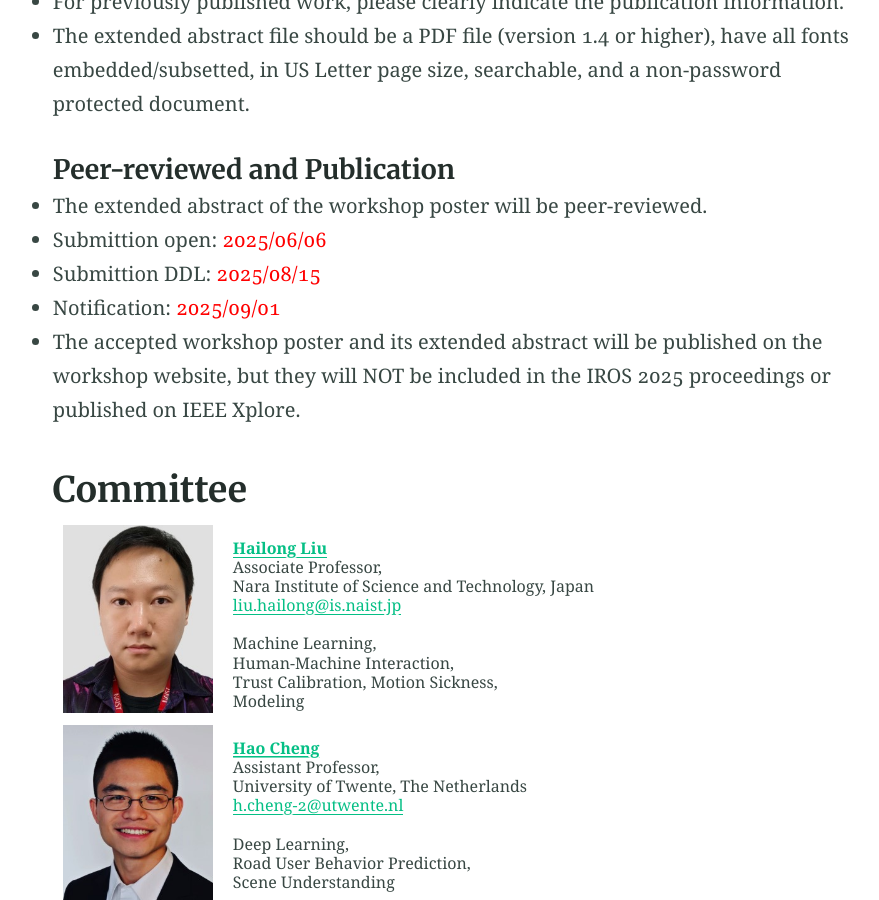
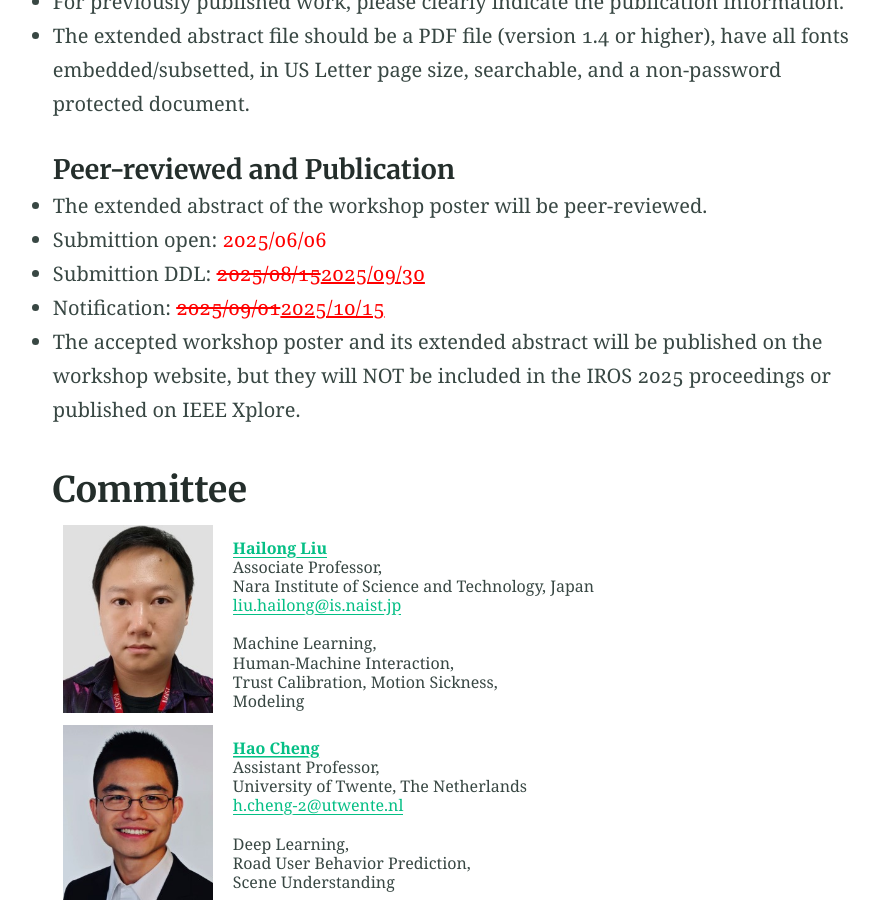
Before and after one commit to Are-You-Happy-with-AV/are-you-happy-with-av.github.io, a Jekyll site: the page built from index.md, in a window 1280 px wide and 900 px high, scrolled down 2311 px. Shown: the whole window, without its empty margins (184-1063 px from the left). Built offline with Jekyll 4.4.1, drawn with Linux system fonts in a browser that asks for light colours.

Commit message:
Update index.md

```diff
--- a/index.md
+++ b/index.md
@@ -43,8 +43,8 @@ The prospect of wide-scale development of automated vehicles (AVs) is due to adv
 #### Peer-reviewed and Publication
 - The extended abstract of the workshop poster will be peer-reviewed.
 - Submittion open: <font color="red">2025/06/06</font>
-- Submittion DDL: <font color="red">2025/08/15</font>
-- Notification:  <font color="red">2025/09/01</font>
+- Submittion DDL: <font color="red"><del>2025/08/15</del><ins>2025/09/30</ins></font>
+- Notification:  <font color="red"><del>2025/09/01</del><ins>2025/10/15</ins></font>
 - The accepted workshop poster and its extended abstract will be published on the workshop website, but they will NOT be included in the IROS 2025 proceedings or published on IEEE Xplore.
 
 ## Committee
```
